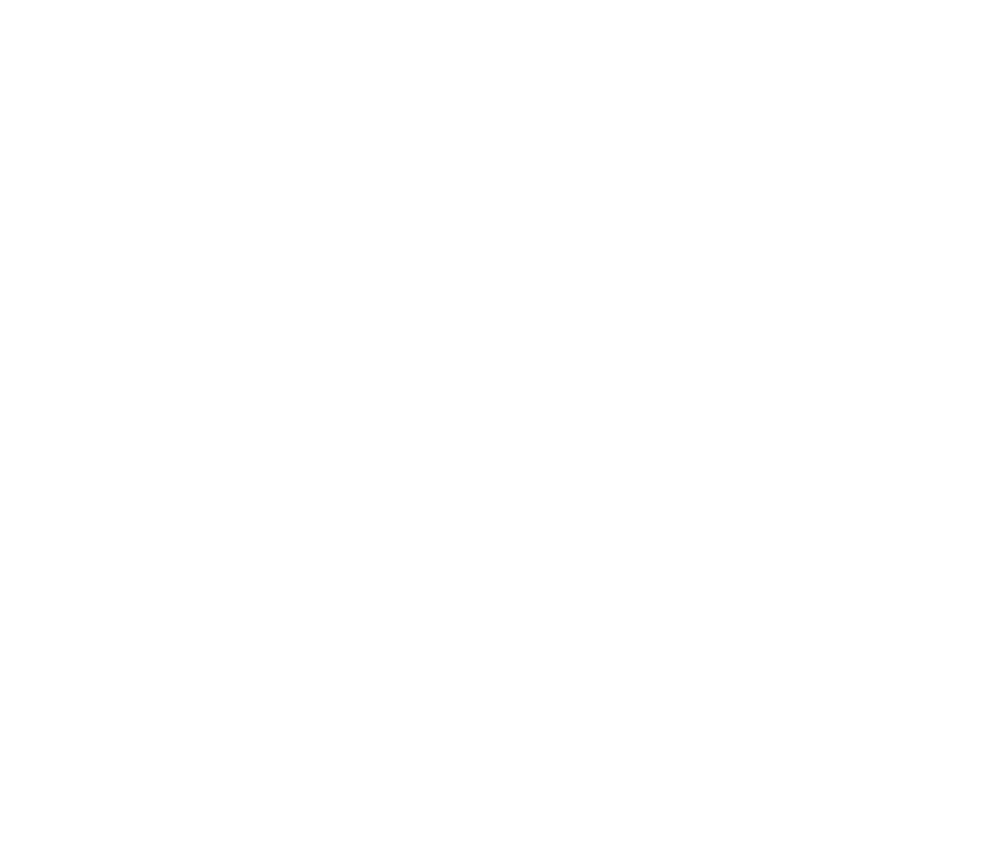
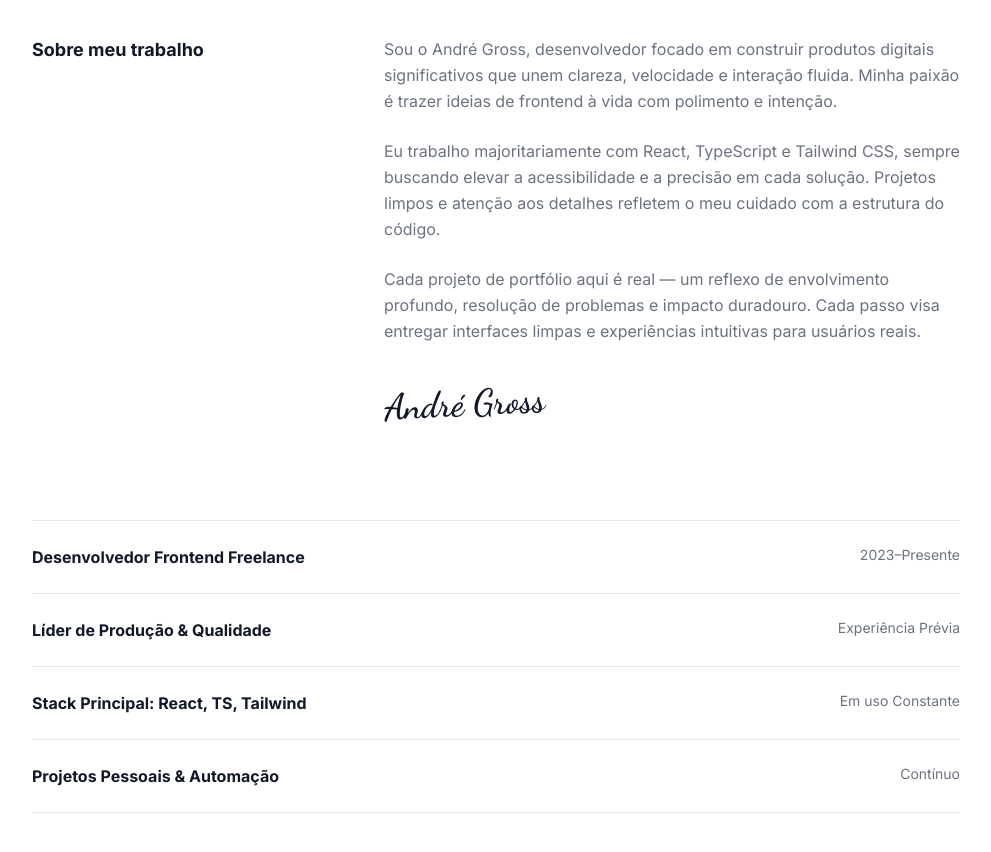
Before and after one commit to andgross1/meu-portfolio, a React (Vite) app: page / in a window 1280 px wide. Shown: the part 560-1412 px from the top of the page, without its empty margins (144-1135 px from the left). Before the commit the page ends 800 px from the top, so only its background shows below. Built offline with nearby package versions, Linux system fonts and the light colour scheme.

Commit message:
feat: cria seção About com texto descritivo e timeline de experiências

```diff
--- a/src/App.tsx
+++ b/src/App.tsx
@@ -1,5 +1,6 @@
 import { Header } from './components/Header'
 import { Hero } from './components/Hero'
+import { About } from './components/About'
 
 function App() {
   return (
@@ -7,6 +8,7 @@
       <Header />
       <main>
         <Hero />
+        <About /> {/* <-- Nova seção adicionada aqui */}
       </main>
     </div>
   )
--- /dev/null
+++ b/src/components/About.tsx
@@ -0,0 +1,70 @@
+export function About() {
+  return (
+    <section className="px-6 md:px-12 py-16 max-w-5xl mx-auto" id="sobre">
+
+      {/* Bloco 1: Textos e Assinatura */}
+      <div className="flex flex-col md:flex-row gap-8 md:gap-16 mb-24">
+        {/* Título na esquerda (Desktop) / Cima (Mobile) */}
+        <div className="md:w-1/3">
+          <h3 className="text-lg font-bold text-[var(--color-text-primary)]">Sobre meu trabalho</h3>
+        </div>
+
+        {/* Textos na direita (Desktop) / Baixo (Mobile) */}
+        <div className="md:w-2/3 flex flex-col gap-6 text-[var(--color-text-secondary)] leading-relaxed">
+          <p>
+            Sou o André Gross, desenvolvedor focado em construir produtos digitais significativos
+            que unem clareza, velocidade e interação fluida. Minha paixão é trazer ideias de
+            frontend à vida com polimento e intenção.
+          </p>
+          <p>
+            Eu trabalho majoritariamente com React, TypeScript e Tailwind CSS, sempre buscando
+            elevar a acessibilidade e a precisão em cada solução. Projetos limpos e atenção aos
+            detalhes refletem o meu cuidado com a estrutura do código.
+          </p>
+          <p>
+            Cada projeto de portfólio aqui é real — um reflexo de envolvimento profundo,
+            resolução de problemas e impacto duradouro. Cada passo visa entregar interfaces
+            limpas e experiências intuitivas para usuários reais.
+          </p>
+
+          {/* Assinatura (Usando uma fonte cursiva para simular) */}
+          <div className="mt-4">
+             {/* Você pode trocar essa div por uma tag <img> depois, caso tenha a imagem da sua assinatura */}
+            <span className="font-['Dancing_Script',cursive] text-4xl text-[var(--color-text-primary)] -rotate-3 inline-block">
+              André Gross
+            </span>
+          </div>
+        </div>
+      </div>
+
+      {/* Bloco 2: Linha do Tempo (Skills / Experiência) */}
+      <div className="flex flex-col border-t border-gray-200">
+
+        {/* Item da Lista */}
+        <div className="flex flex-col md:flex-row justify-between py-6 border-b border-gray-200 gap-2">
+          <span className="font-bold text-[var(--color-text-primary)]">Desenvolvedor Frontend Freelance</span>
+          <span className="text-[var(--color-text-secondary)] text-sm">2023–Presente</span>
+        </div>
+
+        {/* Item da Lista */}
+        <div className="flex flex-col md:flex-row justify-between py-6 border-b border-gray-200 gap-2">
+          <span className="font-bold text-[var(--color-text-primary)]">Líder de Produção & Qualidade</span>
+          <span className="text-[var(--color-text-secondary)] text-sm">Experiência Prévia</span>
+        </div>
+
+        {/* Item da Lista */}
+        <div className="flex flex-col md:flex-row justify-between py-6 border-b border-gray-200 gap-2">
+          <span className="font-bold text-[var(--color-text-primary)]">Stack Principal: React, TS, Tailwind</span>
+          <span className="text-[var(--color-text-secondary)] text-sm">Em uso Constante</span>
+        </div>
+
+        {/* Item da Lista */}
+        <div className="flex flex-col md:flex-row justify-between py-6 border-b border-gray-200 gap-2">
+          <span className="font-bold text-[var(--color-text-primary)]">Projetos Pessoais & Automação</span>
+          <span className="text-[var(--color-text-secondary)] text-sm">Contínuo</span>
+        </div>
+
+      </div>
+    </section>
+  );
+}
--- a/src/index.css
+++ b/src/index.css
@@ -1,3 +1,4 @@
+@import url('https://fonts.googleapis.com/css2?family=Dancing+Script:wght@600&family=Inter:wght@400;500;700;800&display=swap');
 @import "tailwindcss";
 
 @theme {
```
